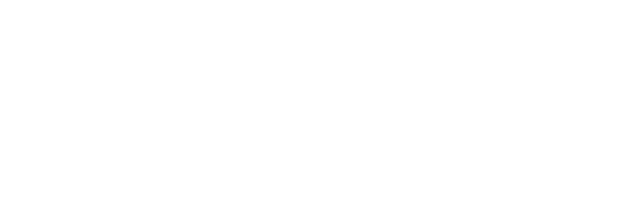
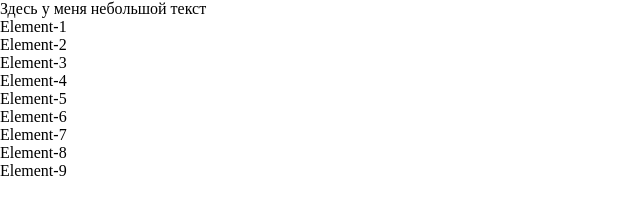
Before and after one commit to unknown-bit/GIT, a plain HTML site: page index.html in a window 1280 px wide. Shown: the whole page, without its empty margins (0-640 px from the left). Drawn offline with Linux system fonts and the light colour scheme.

Commit message:
Add grid container

```diff
--- a/index.html
+++ b/index.html
@@ -13,6 +13,18 @@
     </style>
   </head>
   <body>
+    <span>Здесь у меня небольшой текст</span>
+    <div class="grid">
+      <div class="grid__element">Element-1</div>
+      <div class="grid__element">Element-2</div>
+      <div class="grid__element">Element-3</div>
+      <div class="grid__element">Element-4</div>
+      <div class="grid__element">Element-5</div>
+      <div class="grid__element">Element-6</div>
+      <div class="grid__element">Element-7</div>
+      <div class="grid__element">Element-8</div>
+      <div class="grid__element">Element-9</div>
+    </div>
     <script src="script.js"></script>
   </body>
 </html>
```
